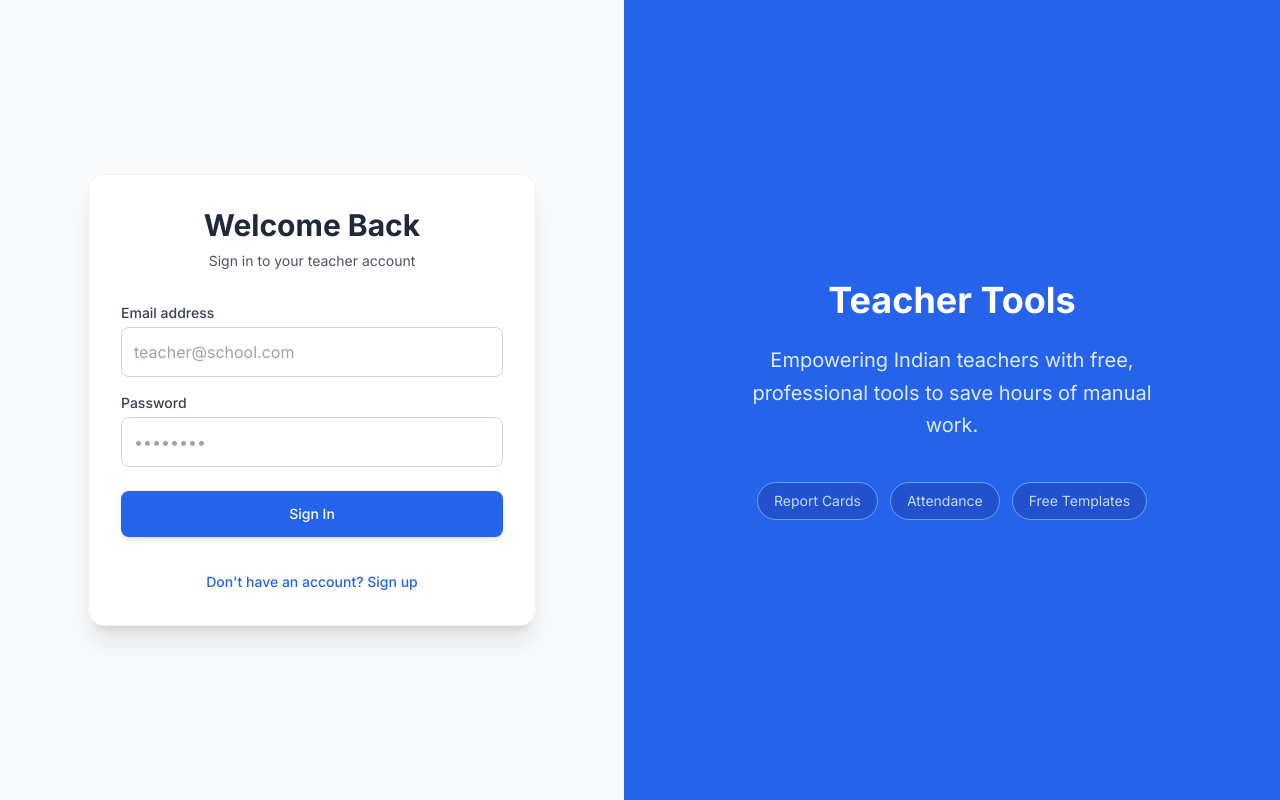
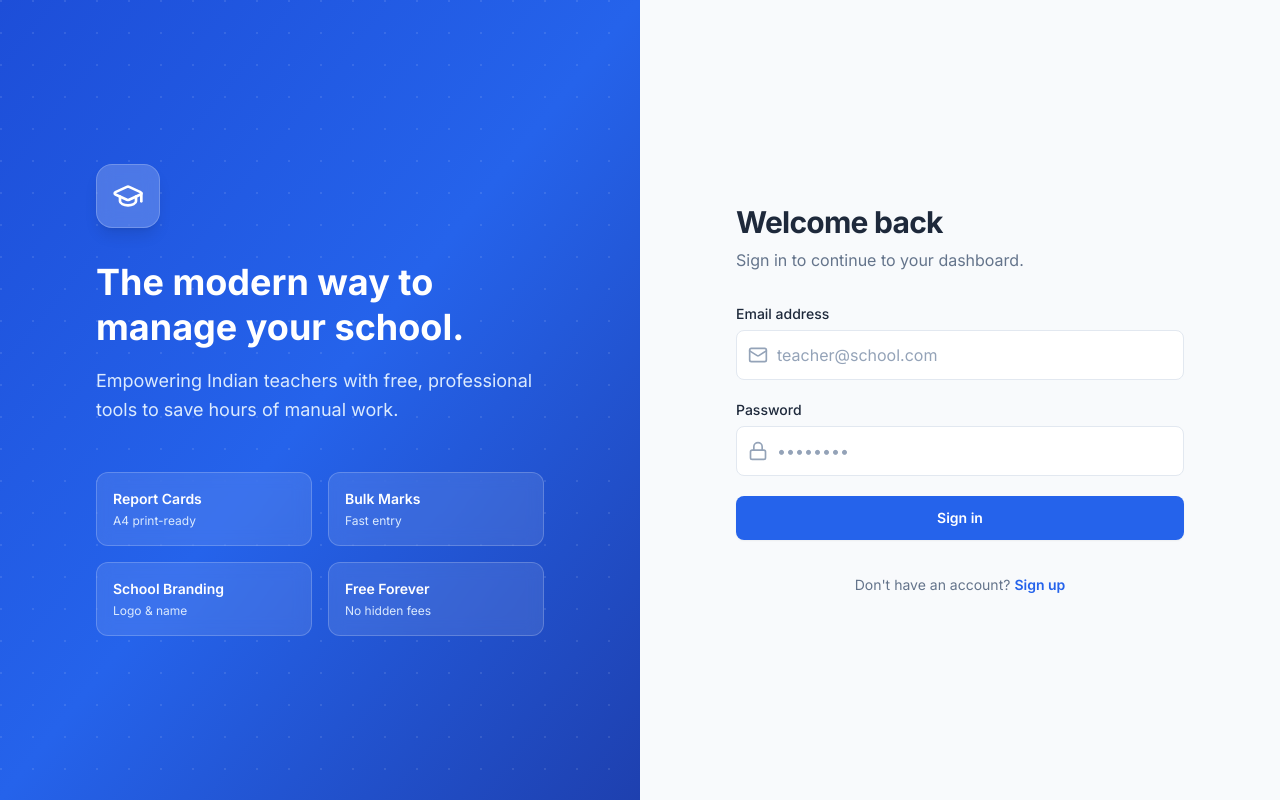
Before and after one commit to mdimtishal-creator/teacher-tools, a React (Vite) app: page / in a window 1280 px wide. Built offline with nearby package versions, Linux system fonts and the light colour scheme; no server answers.

Commit message:
Update Login.jsx

```diff
--- a/src/pages/Login.jsx
+++ b/src/pages/Login.jsx
@@ -1,6 +1,10 @@
 import { useState } from 'react'
 import { supabase } from '../lib/supabase'
 import { useNavigate } from 'react-router-dom'
+import { GraduationCap, Mail, Lock } from 'lucide-react'
+import Button from '../components/ui/Button'
+import Input from '../components/ui/Input'
+import Card from '../components/ui/Card'
 
 export default function Login() {
   const navigate = useNavigate()
@@ -28,90 +32,133 @@ export default function Login() {
       if (error) {
         setMessage({ type: 'error', text: error.message })
       } else {
-  navigate('/dashboard') // Login successful, go to dashboard
+        navigate('/dashboard')
       }
     }
     setLoading(false)
   }
 
   return (
-    <div className="min-h-screen flex">
-      {/* Left Side - Form */}
-      <div className="flex-1 flex items-center justify-center px-4 sm:px-6 lg:px-8 bg-gray-50">
-        <div className="max-w-md w-full space-y-8 bg-white p-8 rounded-2xl shadow-xl border border-gray-100">
+    <div className="min-h-screen flex bg-surface-muted">
+      {/* Left Side - Branding (Desktop Only) */}
+      <div className="hidden lg:flex lg:w-1/2 relative overflow-hidden bg-gradient-to-br from-primary-700 via-primary-600 to-primary-800 items-center justify-center p-12">
+        {/* Abstract Pattern Background */}
+        <div className="absolute inset-0 opacity-10" style={{
+          backgroundImage: 'radial-gradient(circle at 1px 1px, white 1px, transparent 0)',
+          backgroundSize: '32px 32px'
+        }}></div>
 
-          <div>
-            <h2 className="text-center text-3xl font-extrabold text-dark">
-              {isSignUp ? 'Create Account' : 'Welcome Back'}
+        <div className="relative z-10 max-w-md w-full">
+          <div className="w-16 h-16 rounded-2xl bg-white/20 backdrop-blur flex items-center justify-center mb-8 shadow-lg border border-white/20">
+            <GraduationCap className="w-8 h-8 text-white" />
+          </div>
+          <h1 className="text-4xl font-bold text-white leading-tight mb-4">
+            The modern way to manage your school.
+          </h1>
+          <p className="text-primary-100 text-lg leading-relaxed mb-12">
+            Empowering Indian teachers with free, professional tools to save hours of manual work.
+          </p>
+
+          <div className="grid grid-cols-2 gap-4">
+            {[
+              { label: 'Report Cards', desc: 'A4 print-ready' },
+              { label: 'Bulk Marks', desc: 'Fast entry' },
+              { label: 'School Branding', desc: 'Logo & name' },
+              { label: 'Free Forever', desc: 'No hidden fees' },
+            ].map((f) => (
+              <div key={f.label} className="bg-white/10 backdrop-blur rounded-xl p-4 border border-white/20">
+                <p className="text-white font-semibold text-sm">{f.label}</p>
+                <p className="text-primary-100 text-xs mt-1">{f.desc}</p>
+              </div>
+            ))}
+          </div>
+        </div>
+      </div>
+
+      {/* Right Side - Form */}
+      <div className="flex-1 flex items-center justify-center px-4 sm:px-6 lg:px-8 py-12 relative">
+        <div className="w-full max-w-md">
+
+          {/* Mobile Logo */}
+          <div className="lg:hidden flex items-center justify-center gap-3 mb-10">
+            <div className="w-10 h-10 rounded-xl bg-primary-600 flex items-center justify-center shadow-md">
+              <GraduationCap className="w-6 h-6 text-white" />
+            </div>
+            <span className="text-2xl font-bold text-dark tracking-tight">Teacher Tools</span>
+          </div>
+
+          <div className="text-center lg:text-left mb-8">
+            <h2 className="text-3xl font-bold text-dark tracking-tight">
+              {isSignUp ? 'Create your account' : 'Welcome back'}
             </h2>
-            <p className="mt-2 text-center text-sm text-gray-600">
-              {isSignUp ? 'Join to manage your school easily' : 'Sign in to your teacher account'}
+            <p className="mt-2 text-text-muted">
+              {isSignUp ? 'Start managing your school in seconds.' : 'Sign in to continue to your dashboard.'}
             </p>
           </div>
 
           {message.text && (
-            <div className={`p-3 rounded text-sm ${message.type === 'error' ? 'bg-red-50 text-red-600' : 'bg-green-50 text-green-600'}`}>
-              {message.text}
+            <div className={`mb-6 px-4 py-3 rounded-lg text-sm font-medium flex items-start gap-2 ${
+              message.type === 'error' ? 'bg-danger-bg text-danger border border-red-100' : 'bg-success-bg text-success border border-green-100'
+            }`}>
+              <span className="shrink-0 mt-0.5">{message.type === 'error' ? '⚠' : '✓'}</span>
+              <span>{message.text}</span>
             </div>
           )}
 
-          <form className="mt-8 space-y-6" onSubmit={handleAuth}>
-            <div className="space-y-4">
-              <div>
-                <label className="block text-sm font-medium text-gray-700 mb-1">Email address</label>
+          <form onSubmit={handleAuth} className="space-y-5">
+            <div>
+              <label className="block text-sm font-medium text-dark mb-1.5">Email address</label>
+              <div className="relative">
+                <div className="absolute inset-y-0 left-0 pl-3 flex items-center pointer-events-none">
+                  <Mail className="h-5 w-5 text-text-subtle" />
+                </div>
                 <input
                   type="email"
                   required
                   value={email}
                   onChange={(e) => setEmail(e.target.value)}
-                  className="appearance-none block w-full px-3 py-3 border border-gray-300 placeholder-gray-400 text-gray-900 rounded-lg focus:outline-none focus:ring-2 focus:ring-primary focus:border-transparent transition"
+                  className="w-full pl-10 pr-4 py-3 bg-white border border-border rounded-lg text-dark placeholder-text-subtle focus:outline-none focus:ring-2 focus:ring-primary-500/20 focus:border-primary-500 transition"
                   placeholder="teacher@school.com"
                 />
               </div>
-              <div>
-                <label className="block text-sm font-medium text-gray-700 mb-1">Password</label>
+            </div>
+
+            <div>
+              <label className="block text-sm font-medium text-dark mb-1.5">Password</label>
+              <div className="relative">
+                <div className="absolute inset-y-0 left-0 pl-3 flex items-center pointer-events-none">
+                  <Lock className="h-5 w-5 text-text-subtle" />
+                </div>
                 <input
                   type="password"
                   required
                   value={password}
                   onChange={(e) => setPassword(e.target.value)}
-                  className="appearance-none block w-full px-3 py-3 border border-gray-300 placeholder-gray-400 text-gray-900 rounded-lg focus:outline-none focus:ring-2 focus:ring-primary focus:border-transparent transition"
+                  className="w-full pl-10 pr-4 py-3 bg-white border border-border rounded-lg text-dark placeholder-text-subtle focus:outline-none focus:ring-2 focus:ring-primary-500/20 focus:border-primary-500 transition"
                   placeholder="••••••••"
                 />
               </div>
             </div>
 
-            <button
+            <Button
               type="submit"
-              disabled={loading}
-              className="w-full flex justify-center py-3 px-4 border border-transparent text-sm font-medium rounded-lg text-white bg-primary hover:bg-blue-700 focus:outline-none focus:ring-2 focus:ring-offset-2 focus:ring-primary disabled:opacity-50 transition-colors shadow-md"
+              loading={loading}
+              className="w-full py-3 text-base"
             >
-              {loading ? 'Please wait...' : (isSignUp ? 'Sign Up' : 'Sign In')}
-            </button>
+              {isSignUp ? 'Create account' : 'Sign in'}
+            </Button>
           </form>
 
-          <div className="text-center">
+          <div className="mt-8 text-center">
+            <span className="text-sm text-text-muted">
+              {isSignUp ? 'Already have an account?' : "Don't have an account?"}
+            </span>
             <button
               onClick={() => { setIsSignUp(!isSignUp); setMessage({ type: '', text: '' }) }}
-              className="text-sm font-medium text-primary hover:text-blue-800"
+              className="ml-1 text-sm font-semibold text-primary-600 hover:text-primary-700 transition"
             >
-              {isSignUp ? 'Already have an account? Sign in' : "Don't have an account? Sign up"}
+              {isSignUp ? 'Sign in' : 'Sign up'}
             </button>
-          </div>
-        </div>
-      </div>
-
-      {/* Right Side - Branding (Desktop Only) */}
-      <div className="hidden lg:flex lg:flex-1 bg-primary items-center justify-center p-12 relative overflow-hidden">
-        <div className="relative z-10 text-center">
-          <h1 className="text-4xl font-bold text-white mb-6">Teacher Tools</h1>
-          <p className="text-xl text-blue-100 max-w-md mx-auto leading-relaxed">
-            Empowering Indian teachers with free, professional tools to save hours of manual work.
-          </p>
-          <div className="mt-10 flex flex-wrap justify-center gap-3 text-blue-200">
-            <span className="px-4 py-2 border border-blue-400 rounded-full text-sm bg-blue-800/50">Report Cards</span>
-            <span className="px-4 py-2 border border-blue-400 rounded-full text-sm bg-blue-800/50">Attendance</span>
-            <span className="px-4 py-2 border border-blue-400 rounded-full text-sm bg-blue-800/50">Free Templates</span>
           </div>
         </div>
       </div>
```
